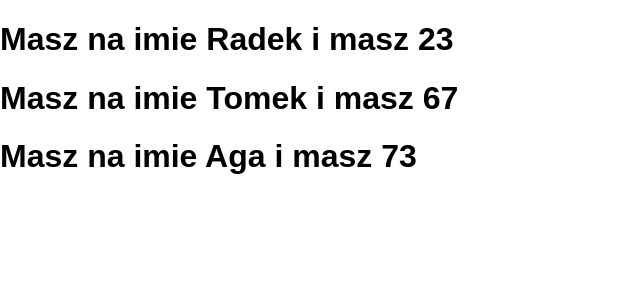
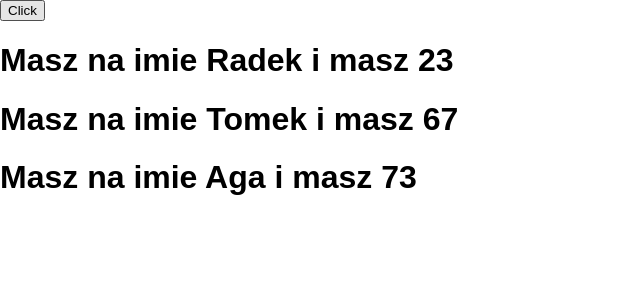
Before and after one commit to RadoslawStepniewski/React-todo, a React (Create React App) app in the folder my-app/: page / in a window 1280 px wide. Shown: the top 300 px of the page, without its empty margins (0-640 px from the left). Built offline with nearby package versions, Linux system fonts and the light colour scheme.

Commit message:
added button and setstate

```diff
--- a/my-app/src/App.js
+++ b/my-app/src/App.js
@@ -11,9 +11,20 @@ class App extends Component {
       {name: "Aga", age: 73}
     ]
   }
+
+  switchNameHandler = ()=> {
+    this.setState({
+      person: [
+        {name: "Radek123", age: 243},
+        {name: "Tomek123", age: 637},
+        {name: "Aga123", age: 723}
+      ]
+    });
+  }
   render() {
     return (
       <div >
+        <button onClick={this.switchNameHandler}>Click</button>
         <Person name={this.state.person[0].name} age={this.state.person[0].age}/>
         <Person name={this.state.person[1].name} age={this.state.person[1].age}/>
         <Person name={this.state.person[2].name} age={this.state.person[2].age}/>
```
